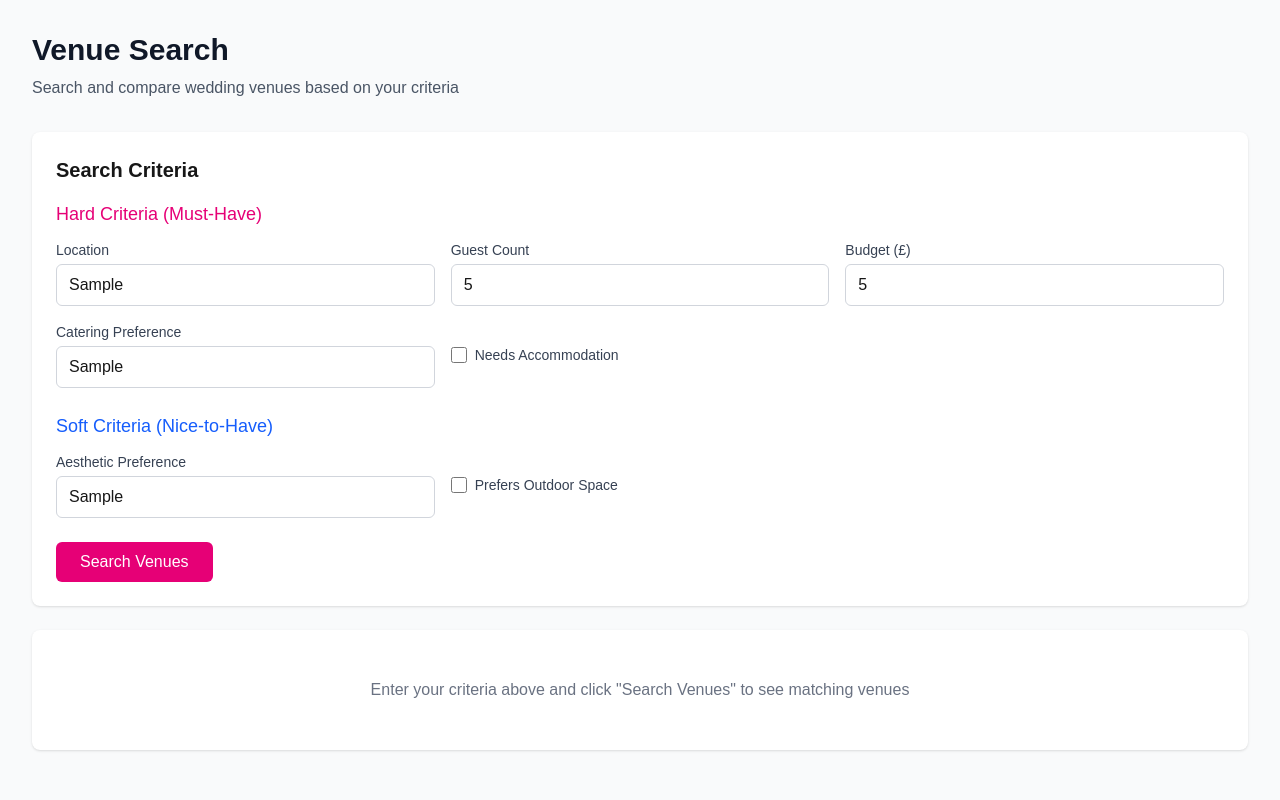
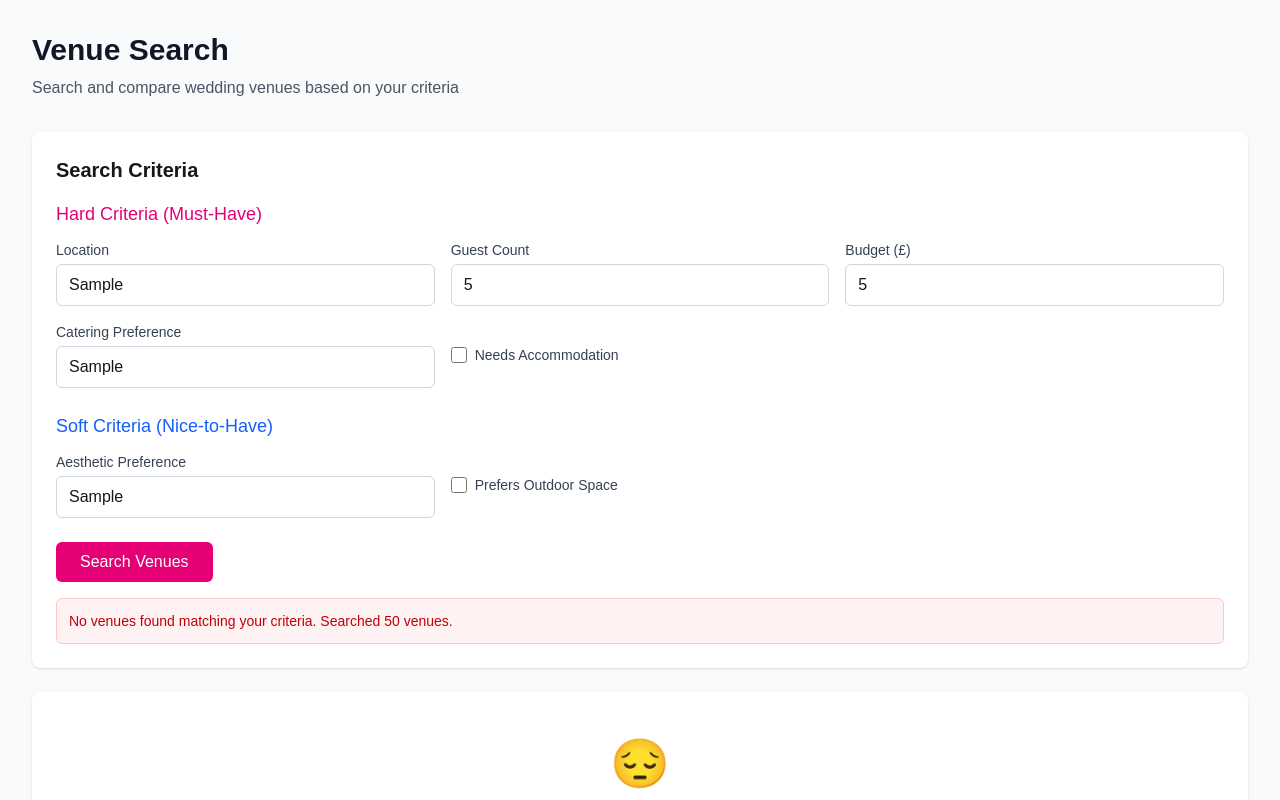
Before and after one commit to saurabhbains/aisle, a Next.js app: page /venues in a window 1280 px wide. Both pictures are taken after typing "Sample", "5", "5", "Sample", "Sample" into the empty fields and a click on the button "Search Venues". Shown: the top 800 px of the page. Built offline with nearby package versions, Linux system fonts and the light colour scheme.

Commit message:
Add no results message and improve UX

```diff
--- a/app/venues/page.tsx
+++ b/app/venues/page.tsx
@@ -24,7 +24,6 @@ export default function VenuesPage() {
   const [selectedVenues, setSelectedVenues] = useState<Set<string>>(new Set());
 
   const handleSearch = async () => {
-    alert('Search button clicked!');
     console.log('Search button clicked!');
     setLoading(true);
     setError('');
@@ -57,8 +56,11 @@ export default function VenuesPage() {
       console.log('API Response:', data);
 
       if (data.success) {
-        console.log(`Found ${data.results.length} venues`);
+        console.log(`Found ${data.results.length} matching venues out of ${data.totalVenues} total`);
         setMatchedVenues(data.results);
+        if (data.results.length === 0) {
+          setError(`No venues found matching your criteria. Searched ${data.totalVenues} venues.`);
+        }
       } else {
         setError(data.error || 'Failed to match venues');
       }
@@ -381,7 +383,23 @@ export default function VenuesPage() {
           </div>
         )}
 
-        {matchedVenues.length === 0 && !loading && !error && (
+        {!loading && matchedVenues.length === 0 && criteria.hardCriteria.guestCount && (
+          <div className="bg-white rounded-lg shadow p-12 text-center">
+            <div className="text-5xl mb-4">😔</div>
+            <h3 className="text-xl font-semibold text-gray-900 mb-2">No Venues Found</h3>
+            <p className="text-gray-600 mb-4">
+              We couldn't find any venues matching your criteria. Try adjusting your requirements:
+            </p>
+            <ul className="text-left max-w-md mx-auto text-gray-600 space-y-2">
+              <li>• Increase your budget</li>
+              <li>• Reduce minimum guest count</li>
+              <li>• Expand location search area</li>
+              <li>• Remove specific catering requirements</li>
+            </ul>
+          </div>
+        )}
+
+        {matchedVenues.length === 0 && !loading && !error && !criteria.hardCriteria.guestCount && (
           <div className="bg-white rounded-lg shadow p-12 text-center">
             <p className="text-gray-500">Enter your criteria above and click "Search Venues" to see matching venues</p>
           </div>
```
